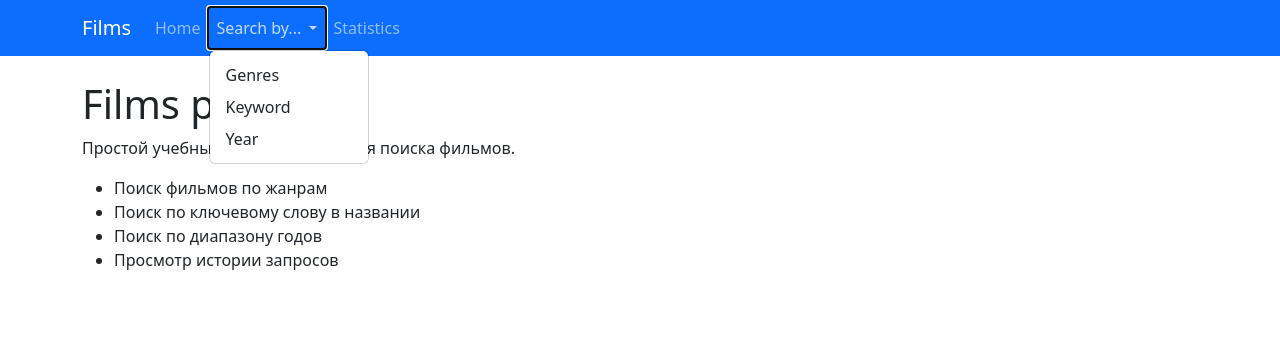
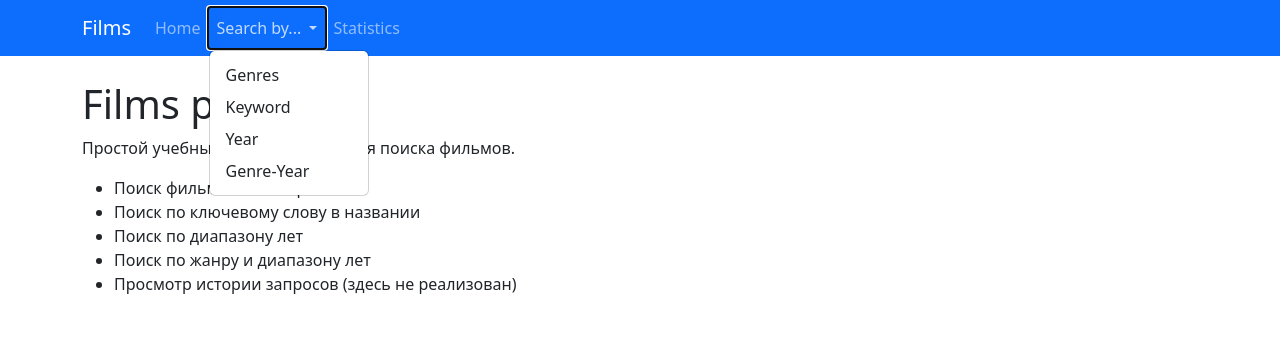
Before and after one commit to ibarbylev/films_project_FastAPI, a FastAPI app: page / in a window 1280 px wide, after a click on "Search by...". Shown: the top 356 px of the page. Run offline with FastAPI, Linux system fonts and the light colour scheme; some libraries are stand-ins or nearby versions.

Commit message:
added search by genre and year range

```diff
--- a/main.py
+++ b/main.py
@@ -22,8 +22,8 @@ STATS_FILE = DATA_DIR / "statistics.json"
 PER_PAGE = 10  # количество фильмов на странице
 
 # ==============================
-# Учебная переменная для хранения отфильтрованных фильмов
-# Используется для однопользовательского режима
+# Учебная переменная для хранения отфильтрованных фильмов.
+# Используется ТОЛЬКО для одно-пользовательского режима
 # ==============================
 filtered_films: list[dict] = []
 
@@ -78,6 +78,14 @@ def paginate(items: list[dict], page: int, per_page: int = PER_PAGE) -> dict:
         "offset": start,
     }
 
+def get_genres() -> list[str]:
+    """
+    Функция возвращает список жанров
+    """
+    films = load_json(FILMS_FILE)
+    genres_list = sorted({film["genre"] for film in films})
+    return genres_list
+
 
 # ==============================
 # Эндпойнты
@@ -93,21 +101,21 @@ def home(request: Request):
         {"request": request, "title": "Home"},
     )
 
+# -------------------------
+# Выбор жанров
+# -------------------------
 
 @app.get("/genres", response_class=HTMLResponse)
 def genres(request: Request):
     """
     Страница со списком жанров всех фильмов.
     """
-    films = load_json(FILMS_FILE)
-    genres_list = sorted({film["genre"] for film in films})
-
     return templates.TemplateResponse(
         "genres.html",
         {
             "request": request,
             "title": "Genres",
-            "genres": genres_list,
+            "genres": get_genres(),
         },
     )
 
@@ -142,6 +150,9 @@ def films_by_genre(request: Request, genre: str, page: int = 1):
         },
     )
 
+# -------------------------
+# Поиск по ключевым словам
+# -------------------------
 
 @app.post("/search/keyword", response_class=HTMLResponse)
 def keyword_search(keyword: str = Form(...)):
@@ -180,6 +191,9 @@ def keyword_form(request: Request, page: int = 1):
         },
     )
 
+# -------------------------
+# Поиск по диапазону лет
+# -------------------------
 
 @app.post("/search/year")
 def year_form_submit(year_from: int = Form(...), year_to: int = Form(...)):
@@ -215,6 +229,62 @@ def year_search(request: Request, page: int = 1):
         },
     )
 
+# -------------------------
+# Поиск по жанру и диапазону лет
+# -------------------------
+
+@app.post("/search/genre_year")
+def genre_year_form_submit(genre: str = Form(...), year_from: int = Form(...), year_to: int = Form(...)):
+    """
+    POST-эндпойнт поиска фильмов по году выпуска.
+    Сохраняет результат в глобальную переменную filtered_films.
+    Делает редирект на GET-эндпойнт для отображения с пагинацией.
+    """
+    global filtered_films
+    films = load_json(FILMS_FILE)
+    filtered_films = [
+        f for f in films
+        if year_from <= f["year"] <= year_to and f["genre"] == genre
+    ]
+
+    return RedirectResponse(
+        url=f"/search/genre_year?genre={genre}&year_from={year_from}&year_to={year_to}",
+        status_code=303
+    )
+
+
+@app.get("/search/genre_year", response_class=HTMLResponse)
+def genre_year_search(
+        request: Request,
+        page: int = 1,
+        genre: str | None = None,
+        year_from: int = 1900,
+        year_to: int = 2025,
+):
+    """
+    GET-эндпойнт отображения результатов поиска по жанру и годам с пагинацией.
+    """
+    pagination = paginate(filtered_films, page)
+
+    return templates.TemplateResponse(
+        "genre_year.html",
+        {
+            "request": request,
+            # проставляем предыдущий выбор в текущую форму
+            "selected_genre": genre,
+            "year_from": year_from,
+            "year_to": year_to,
+
+            "genres": get_genres(),
+            "items": pagination["items"],
+            "columns": ["title", "description", "genre", "year"],
+            "page": pagination["page"],
+            "has_prev": pagination["has_prev"],
+            "has_next": pagination["has_next"],
+            "offset": pagination["offset"],
+        },
+    )
+
 
 @app.get("/statistics", response_class=HTMLResponse)
 def statistics(request: Request):
--- a/templates/base_page.html
+++ b/templates/base_page.html
@@ -24,6 +24,7 @@
           <li><a class="dropdown-item" href="/genres">Genres</a></li>
           <li><a class="dropdown-item" href="/search/keyword">Keyword</a></li>
           <li><a class="dropdown-item" href="/search/year">Year</a></li>
+          <li><a class="dropdown-item" href="/search/genre_year">Genre-Year</a></li>
         </ul>
       </li>
 
--- a/templates/home.html
+++ b/templates/home.html
@@ -8,7 +8,8 @@
 <ul>
   <li>Поиск фильмов по жанрам</li>
   <li>Поиск по ключевому слову в названии</li>
-  <li>Поиск по диапазону годов</li>
-  <li>Просмотр истории запросов</li>
+  <li>Поиск по диапазону лет</li>
+  <li>Поиск по жанру и диапазону лет</li>
+  <li>Просмотр истории запросов (здесь не реализован)</li>
 </ul>
 {% endblock %}
```
Also changed, not shown: templates/genre_year.html (added, +53 -0 lines), README.md.
